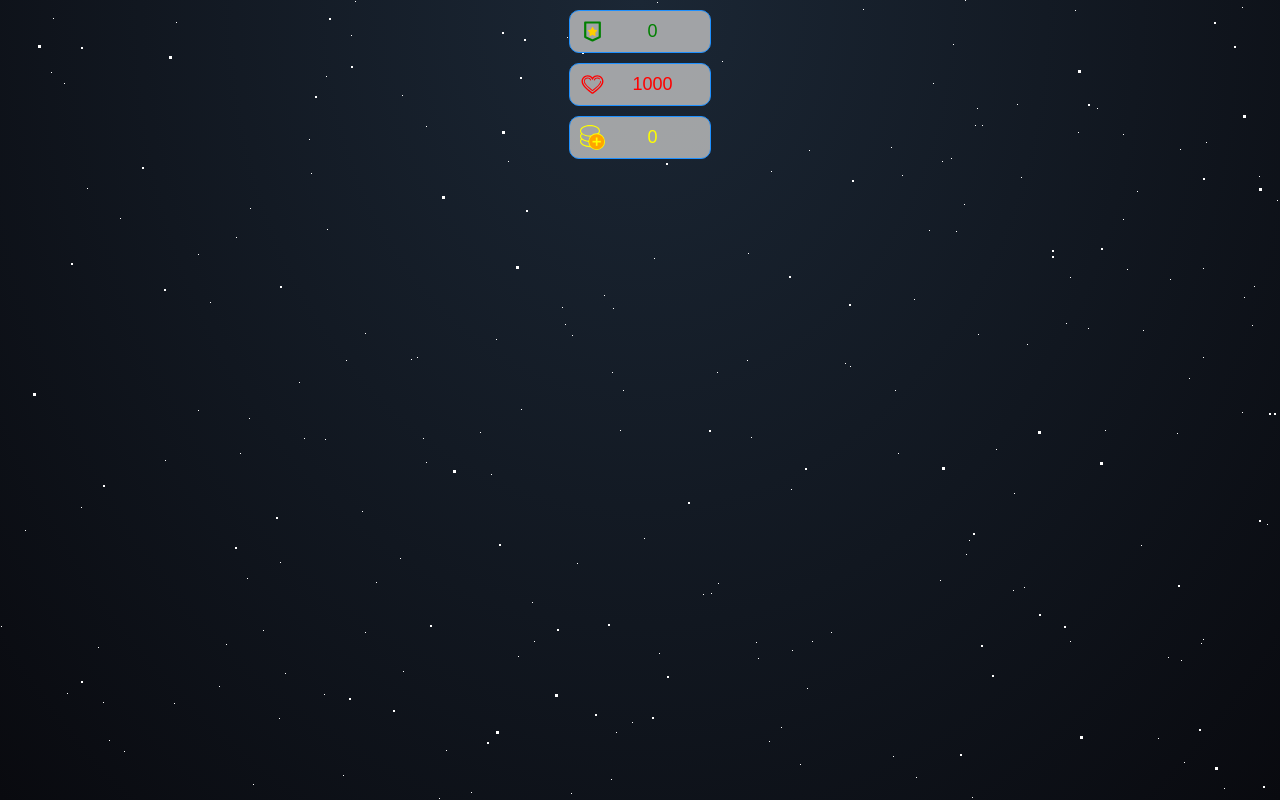
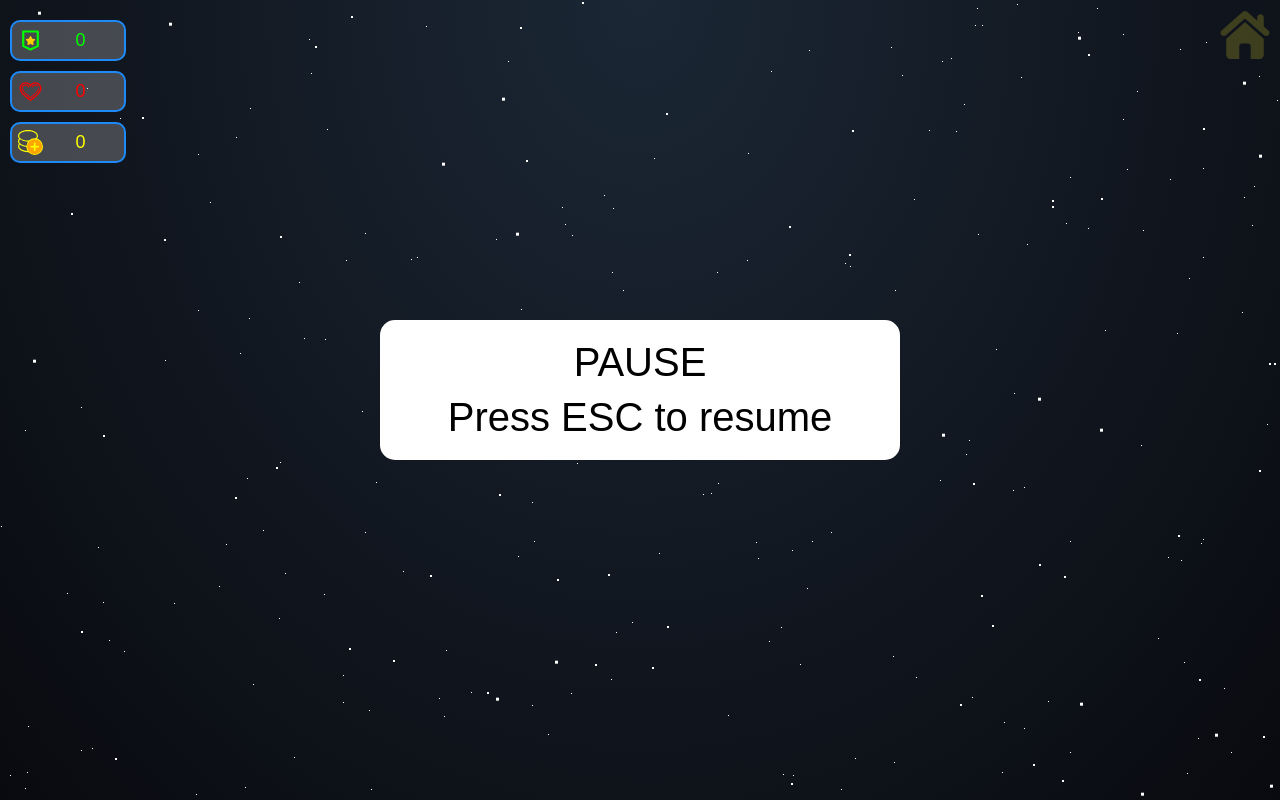
Before and after one commit to universezy/SpaceWar-Web, a Vue app in the folder SpaceWar/: page /#/challenge in a window 1280 px wide. Built offline with nearby package versions, Linux system fonts and the light colour scheme.

Commit message:
更新基本控件样式，更新逻辑

```diff
--- a/SpaceWar/src/App.vue
+++ b/SpaceWar/src/App.vue
@@ -22,5 +22,14 @@ export default {
 html {
     min-width: 600px;
     min-height: 800px;
+    padding: 0;
+    margin: 0;
+}
+
+body {
+    width: 100%;
+    height: 100%;
+    padding: 0;
+    margin: 0;
 }
 </style>
--- a/SpaceWar/src/components/challenge.vue
+++ b/SpaceWar/src/components/challenge.vue
@@ -1,91 +1,223 @@
 <template>
 <div>
-  <div class="div_menu">
-    <div class="div_item">
-      <img class="img_item" src="../assets/level.svg" />
-      <span class="span_item" id="span_level">{{ level }}</span>
-    </div>
-
-    <div class="div_item">
-      <img class="img_item" src="../assets/hp.svg" />
-      <span class="span_item" id="span_hp">{{ hp }}</span>
-    </div>
-
-    <div class="div_item">
-      <img class="img_item" src="../assets/score.svg" />
-      <span class="span_item" id="span_score">{{ score }}</span>
-    </div>
-  </div>
   <canvas id="canvas_game">
     <img class="img_plane" id="img_player" src="../assets/player.svg" />
   </canvas>
-  <background></background>
+  <div id="div_infos">
+    <div class="div_info">
+      <img class="img_info" src="../assets/level.svg" />
+      <span class="span_info" id="span_level">{{ level }}</span>
+    </div>
+
+    <div class="div_info">
+      <img class="img_info" src="../assets/hp.svg" />
+      <span class="span_info" id="span_hp">{{ hp }}</span>
+    </div>
+
+    <div class="div_info">
+      <img class="img_info" src="../assets/score.svg" />
+      <span class="span_info" id="span_score">{{ score }}</span>
+    </div>
+  </div>
+  <alertCom v-show="isPause"></alertCom>
+  <menuCom></menuCom>
+  <backgroundCom></backgroundCom>
 </div>
 </template>
 
 <script>
-import background from './background.vue'
+import menuCom from './component-menu.vue'
+import alertCom from './component-alert.vue'
+import backgroundCom from './component-background.vue'
+import mPlayer from '../res/Player'
+import mBullet from '../res/Bullet'
 
 export default {
   name: 'challenge',
   components: {
-    background
+    menuCom,
+    alertCom,
+    backgroundCom
   },
   data () {
     return {
       level: 0,
-      hp: 1000,
-      score: 0
+      hp: 0,
+      score: 0,
+      canvas: null,
+      ctx: null,
+      screenWidth: 0,
+      screenHeight: 0,
+      imgPlayer: null,
+      player: null,
+      playerBullets: [],
+      handlerId: 0,
+      isPause: true
     }
   },
   mounted () {
+    this.prepare()
+    this.attachListener()
+    this.start()
   },
   methods: {
     setLevel: function (level) {
       this.level = level
     },
-    addHp: function (hp) {
+    updateHp: function (hp) {
       this.hp += hp
       if (this.hp < 0) {
         this.hp = 0
       }
     },
-    addScore: function (score) {
+    updateScore: function (score) {
       this.score += score
+    },
+    prepare: function () {
+      this.prepareEnv()
+      this.prepareSrc()
+    },
+    prepareEnv: function () {
+      this.canvas = document.getElementById('canvas_game')
+      this.ctx = this.canvas.getContext('2d')
+      this.screenWidth = this.canvas.width = window.innerWidth
+      this.screenHeight = this.canvas.height = window.innerHeight
+    },
+    prepareSrc: function () {
+      this.imgPlayer = document.getElementById('img_player')
+      this.player = new mPlayer.Player(
+        this.canvas,
+        this.screenWidth / 2 - this.imgPlayer.width / 2,
+        this.screenHeight - this.imgPlayer.height,
+        this.imgPlayer
+      )
+    },
+    attachListener: function () {
+      if (typeof window.addEventListener !== 'undefined') {
+        window.addEventListener('keydown', this.callbackPlayer)
+        window.addEventListener('keydown', this.callbackControl)
+        window.addEventListener('keydown', this.callbackGame)
+      } else {
+        alert('The version of your browser is too low.')
+      }
+    },
+    callbackPlayer: function (e) {
+      // 兼容Firefox
+      e = e || event
+      switch (e.witch || e.keyCode) {
+        case 87:// w
+          this.player.move(0, -1)
+          break
+        case 65:// a
+          this.player.move(-1, 0)
+          break
+        case 83:// s
+          this.player.move(0, 1)
+          break
+        case 68:// d
+          this.player.move(1, 0)
+          break
+        default:
+          break
+      }
+    },
+    callbackControl: function (e) {
+      e = e || event
+      switch (e.witch || e.keyCode) {
+        case 74:// j
+          this.playerShot()
+          break
+        default:
+          break
+      }
+    },
+    callbackGame: function (e) {
+      e = e || event
+      switch (e.witch || e.keyCode) {
+        case 27:// esc
+          this.changeState()
+          break
+        default:
+          break
+      }
+    },
+    playerShot: function () {
+      if (this.playerBullets.length < mBullet.BulletConsts.maxCount) {
+        var bullet = new mBullet.Bullet(
+          this.canvas,
+          this.player.x + this.imgPlayer.width / 2,
+          this.player.y,
+          mBullet.BulletConsts.color1,
+          this.imgPlayer
+        )
+        this.playerBullets.push(bullet)
+      }
+    },
+    checkCollision: function () {
+      // TODO
+    },
+    loop: function () {
+      this.ctx.clearRect(0, 0, this.screenWidth, this.screenHeight)
+      this.player.draw()
+      for (var i = this.playerBullets.length - 1; i >= 0; i--) {
+        if (this.playerBullets[i].show === true) {
+          this.playerBullets[i].draw()
+          this.playerBullets[i].move(0, -1)
+        } else {
+          this.playerBullets.splice(i, 1)
+        }
+      }
+      this.handlerId = requestAnimationFrame(this.loop)
+    },
+    changeState: function () {
+      if (this.isPause) {
+        this.loop()
+        this.isPause = false
+      } else {
+        cancelAnimationFrame(this.handlerId)
+        this.isPause = true
+      }
+    },
+    start: function () {
+      this.isPause = true
     }
   }
 }
 </script>
 
 <style scoped>
-#div_menu {
-    width: auto;
-    margin: 0;
-    position: absolute;
-    top: 5px;
-    left: 15px;
-    display: none;
+#canvas_game{
+    z-index: -1;
 }
 
-.div_item {
-    width: 120px;
+#div_infos {
+    display: block;
+    position: fixed;
+    top: 10px;
+    left: 10px;
+    align-items: center;
+    z-index: 9998;
+}
+
+.div_info {
     margin: 10px auto;
-    padding: 5px 10px;
+    padding: 3px 6px;
+    width: 100px;
     height: auto;
     display: flex;
     display: -webkit-flex;
     align-items: center;
-    background-color: rgba(196, 196, 196, 0.8);
+    background-color: rgba(196, 196, 196, 0.3);
     border-radius: 10px;
-    border: solid #1E90FF 1px;
+    border: solid rgb(29, 138, 248) 2px;
 }
 
-.img_item {
+.img_info {
     width: 25px;
     height: 25px;
 }
 
-.span_item {
+.span_info {
     margin: 5px auto;
     align-items: center;
     font-size: 18px;
@@ -93,7 +225,7 @@ export default {
 }
 
 #span_level {
-    color: #008000;
+    color: #00ff00;
 }
 
 #span_hp {
@@ -103,8 +235,4 @@ export default {
 #span_score {
     color: #FFFF00;
 }
-
-#canvas_game{
-    z-index: -1;
-}
 </style>
--- a/SpaceWar/src/components/about.vue
+++ b/SpaceWar/src/components/component-about.vue
@@ -5,7 +5,7 @@
 
 <script>
 export default {
-  name: 'about',
+  name: 'component-about',
   data () {
     return {
     }
--- a/SpaceWar/src/components/game-alert.vue
+++ b/SpaceWar/src/components/component-alert.vue
@@ -11,7 +11,7 @@
 
 <script>
 export default {
-  name: 'game-alert',
+  name: 'component-alert',
   data () {
     return {
     }
@@ -23,17 +23,17 @@ export default {
 #div_alert {
     width: 100%;
     display: block;
-    position: absolute;
-    top: 30%;
+    position: fixed;
+    top: 40%;
     align-items: center;
     z-index: 9999;
 }
 
 #div_alert_container {
     width: 500px;
-    margin: 0 auto;
-    padding: 50px 20px;
-    position: relative;
+    display: block;
+    padding: 10px;
+    margin: auto;
     align-items: center;
     background: #ffffff;
     border-radius: 15px;
--- a/SpaceWar/src/components/background.vue
+++ b/SpaceWar/src/components/component-background.vue
@@ -10,7 +10,7 @@
 
 <script>
 export default {
-  name: 'background',
+  name: 'component-background',
   data () {
     return {
     }
--- /dev/null
+++ b/SpaceWar/src/components/component-menu.vue
@@ -0,0 +1,54 @@
+<template>
+<div>
+    <div id="div_menu">
+        <img class="img_menu" id="img_home" src="../assets/menu.svg" title="Home Page" @click="clickHome"/>
+    </div>
+</div>
+</template>
+
+<script>
+export default {
+  name: 'component-menu',
+  data () {
+    return {
+    }
+  },
+  methods: {
+    clickHome: function () {
+      this.$router.push('/')
+    }
+  }
+}
+</script>
+
+<style scoped>
+#div_menu {
+  display: block;
+  position: fixed;
+  top: 10px;
+  right: 10px;
+  width: 50px;
+  height: 50px;
+  align-items: center;
+  z-index: 9998;
+}
+
+.img_menu {
+  display: block;
+  width: 50px;
+  height: 50px;
+  padding: 0;
+  margin: auto;
+  -webkit-transition-duration: 0.5s;
+  transition-duration: 0.5s;
+  cursor: pointer;
+}
+
+#img_home {
+  opacity: 0.2;
+}
+
+#img_home:hover {
+  opacity: 1;
+}
+</style>
--- a/SpaceWar/src/components/home.vue
+++ b/SpaceWar/src/components/home.vue
@@ -19,13 +19,14 @@
     <footer id="footer">
       <span class="span_footer">Powered by ZengYu - Copyright &copy;2018 All Rights Reserved</span>
     </footer>
-    <background></background>
+    <aboutCom></aboutCom>
+    <backgroundCom></backgroundCom>
   </div>
 </template>
 
 <script>
-import background from './background.vue'
-import about from './about.vue'
+import backgroundCom from './component-background.vue'
+import aboutCom from './component-about.vue'
 
 export default {
   name: 'home',
@@ -33,8 +34,8 @@ export default {
     return {}
   },
   components: {
-    background,
-    about
+    backgroundCom,
+    aboutCom
   },
   mounted () {
     this.attachListener()
@@ -63,9 +64,10 @@ export default {
 
 <style scoped>
 .div_home {
-  width: auto;
-  position: relative;
-  top: 30%;
+    width: 100%;
+    display: block;
+    position: fixed;
+    top: 30%;
 }
 
 .div_button {
@@ -106,23 +108,22 @@ section {
 
 #footer {
   height: 30px;
-  width: 500px;
+  width: 100%;
   display: block;
-  position: absolute;
+  position: fixed;
   bottom: 10px;
-  left: 50%;
-  margin-left: -250px;
+  align-items: center;
   -webkit-transition-duration: 0.5s;
   transition-duration: 0.5s;
   color: rgba(255, 255, 255, 0.3);
+}
+
+footer:hover {
+  color: rgba(255, 255, 255, 0.8);
 }
 
 .span_footer {
   text-align: center;
   font-size: 16px;
 }
-
-footer:hover {
-  color: rgba(255, 255, 255, 0.8);
-}
 </style>
--- a/SpaceWar/src/res/Bullet.js
+++ b/SpaceWar/src/res/Bullet.js
@@ -1,18 +1,20 @@
-const BulletConst = {
-  playerVelocity: 3,
-  playeSize: 5,
-  playerColor1: 'rgb(255,140,0)',
-  playerColor2: 'rgb(124,252,0)',
-  playerMaxCount: 20
+const BulletConsts = {
+  color1: 'rgb(255,140,0)',
+  color2: 'rgb(124,252,0)',
+  size: 5,
+  attack: 50,
+  velocity: 5,
+  maxCount: 20
 }
 
-function Bullet (canvas, x, y, size, color, velocity, img) {
+function Bullet (canvas, x, y, color, img) {
   this.ctx = canvas.getContext('2d')
   this.x = x
   this.y = y
-  this.size = size
   this.color = color
-  this.velocity = velocity
+  this.size = BulletConsts.size
+  this.attack = BulletConsts.attack
+  this.velocity = BulletConsts.velocity
   this.minX = 0
   this.maxX = canvas.screenWidth - img.width
   this.minY = 0
@@ -43,6 +45,6 @@ Bullet.prototype.move = function (dx, dy) {
 }
 
 export default {
-  BulletConst,
+  BulletConsts,
   Bullet
 }
--- a/SpaceWar/src/res/Player.js
+++ b/SpaceWar/src/res/Player.js
@@ -1,12 +1,14 @@
-const PlayerConst = {
-  playerVelocity: 3
+const PlayerConsts = {
+  hp: 1000,
+  velocity: 5
 }
 
-function Player (canvas, x, y, velocity, img) {
+function Player (canvas, x, y, img) {
   this.ctx = canvas.getContext('2d')
   this.x = x
   this.y = y
-  this.velocity = velocity
+  this.hp = PlayerConsts.hp
+  this.velocity = PlayerConsts.velocity
   this.img = img
   this.minX = 0
   this.maxX = canvas.screenWidth - img.width
@@ -34,6 +36,6 @@ Player.prototype.move = function (dx, dy) {
 }
 
 export default {
-  PlayerConst,
+  PlayerConsts,
   Player
 }
```
Also changed, not shown: SpaceWar/src/components/battle.vue (+19 -16 lines), SpaceWar/src/assets/level.svg, SpaceWar/src/assets/menu.svg (added).
